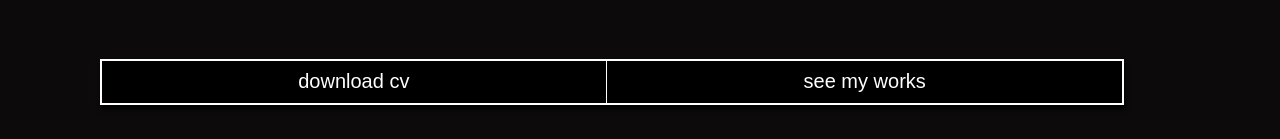
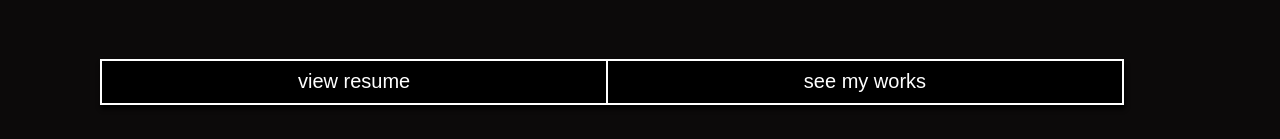
Before and after one commit to CrishnaChaitanya/CrishnaChaitanya.github.io, a React (Create React App) app: page / in a window 1280 px wide. Shown: the part 661-800 px from the top of the page. Built offline with nearby package versions, Linux system fonts and the light colour scheme; a web font is replaced by a local one.

Commit message:
update resume

```diff
--- a/src/components/Name.jsx
+++ b/src/components/Name.jsx
@@ -255,7 +255,7 @@ const Name = () => {
       </div>
 
       <div class="multi-button">
-        <button><a href="https://drive.google.com/file/d/1GcA9ENgv5-udzTcBgBkw2HbZ3EGA50Ri/view?usp=sharing" target="_blank">Download CV</a></button>
+        <button><a href="https://drive.google.com/file/d/1GcA9ENgv5-udzTcBgBkw2HbZ3EGA50Ri/view?usp=sharing" target="_blank">View Resume</a></button>
         <button><Button btnText="see my works" btnLink="/projects" /></button>
       </div>
     <HomeAbout/>
```
